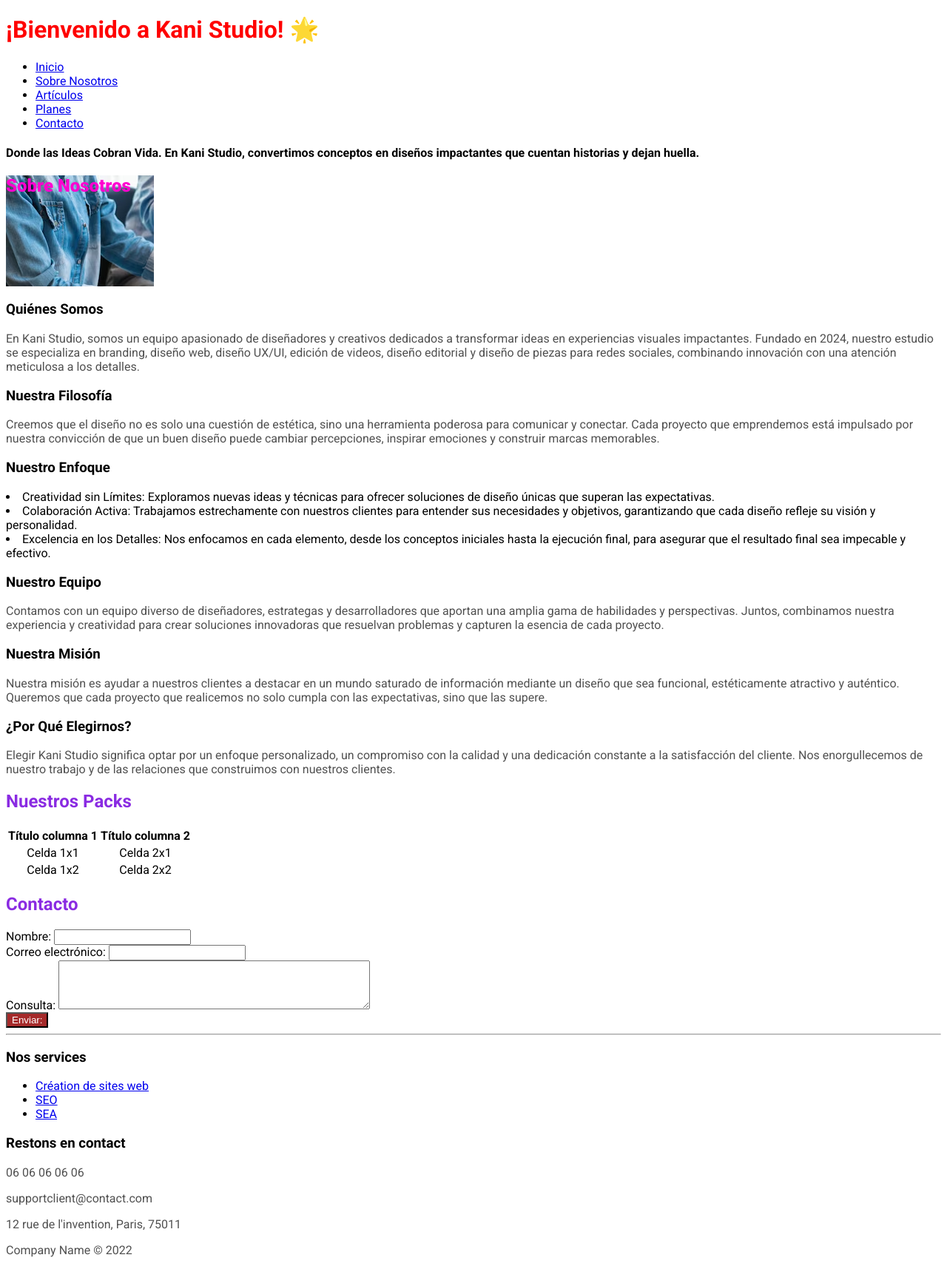
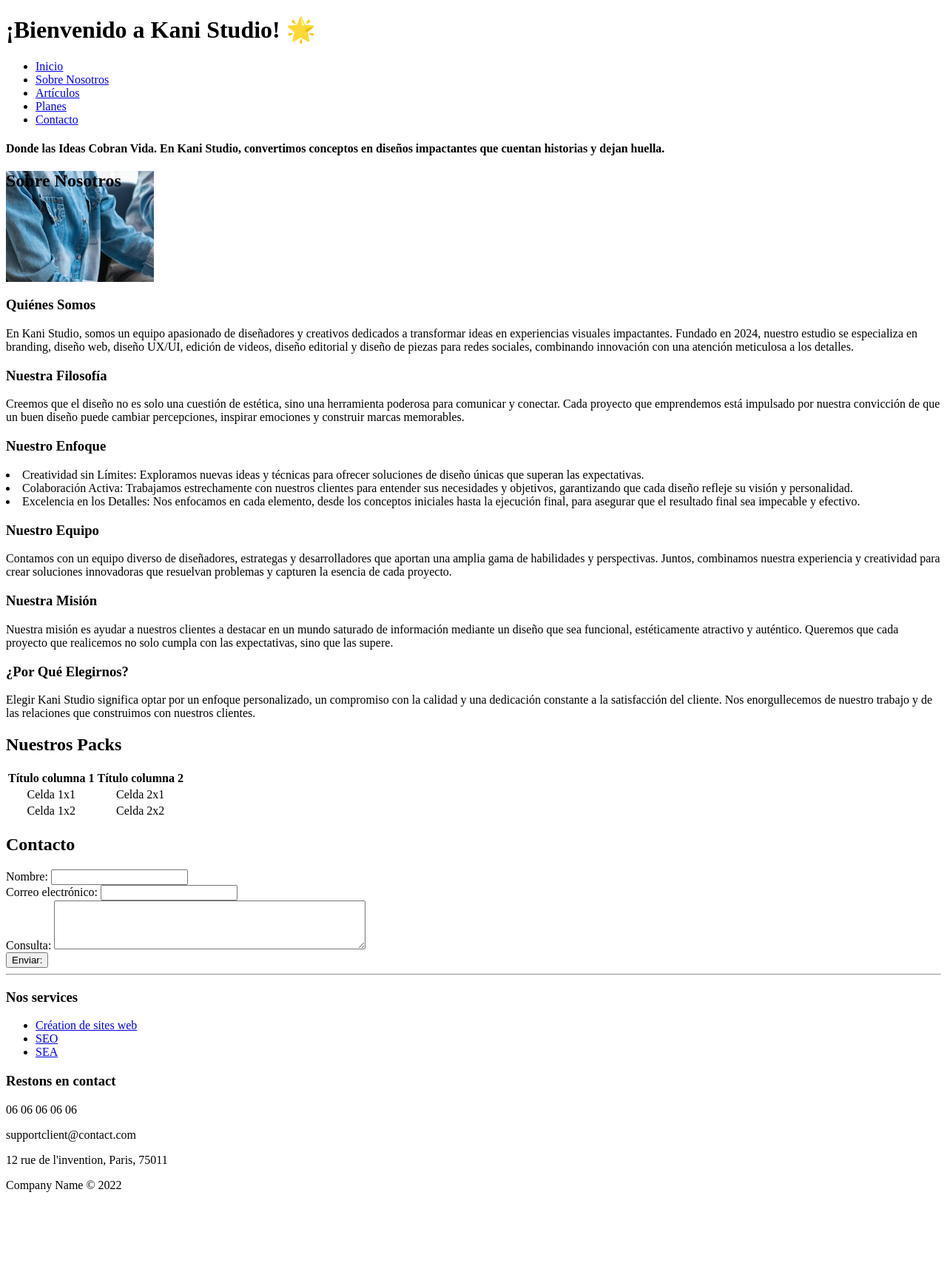
Before and after one commit to carolosano/prueba-git-mas, a plain HTML site: page index.html in a window 1280 px wide. Shown: the whole page at 74% size. After the commit the page ends 1627 px from the top, so only its background shows below. Drawn offline with Linux system fonts and the light colour scheme.

Commit message:
segundo push que hacemos con el profe

```diff
--- a/index.html
+++ b/index.html
@@ -6,7 +6,6 @@
     <link rel="preconnect" href="https://fonts.googleapis.com">
     <link rel="preconnect" href="https://fonts.gstatic.com" crossorigin>
     <link href="https://fonts.googleapis.com/css2?family=Roboto:ital,wght@0,100;0,300;0,400;0,500;0,700;0,900;1,100;1,300;1,400;1,500;1,700;1,900&display=swap" rel="stylesheet">
-    <link rel="stylesheet" href="styles.css">
     <title>Kani studio</title>
 </head>
 <body>
--- a/styles.css
+++ /dev/null
@@ -1,35 +0,0 @@
-body {
-    font-family: Roboto;
-}
-
-.tablaUno {
-    text-align: center;
-    align-items: center;
-}
-
-h1 {
-    color: red;
-}
-
-p {
-    color: rgb(80, 80, 80);
-}
-
-h2 {
-    color: blueviolet;
-}
-
-.about h2 {
-    font-weight: 900;
-    color: rgb(255, 0, 208);
-
-}
-
-#btn {
-    color: rgb(255, 255, 255);
-    background-color: brown;
-}
-
-#btn:hover {
-    background-color: rgb(255, 119, 119);
-}
```
